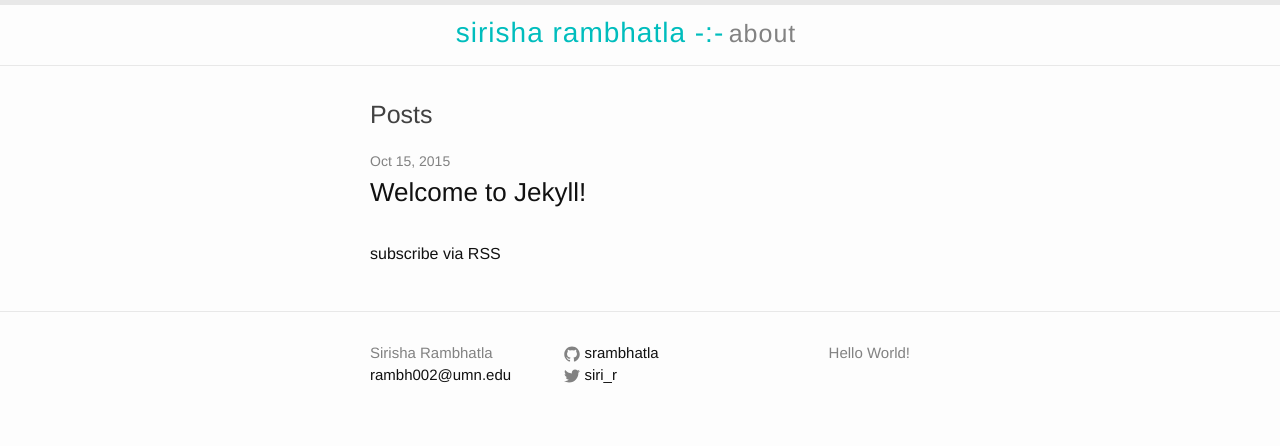
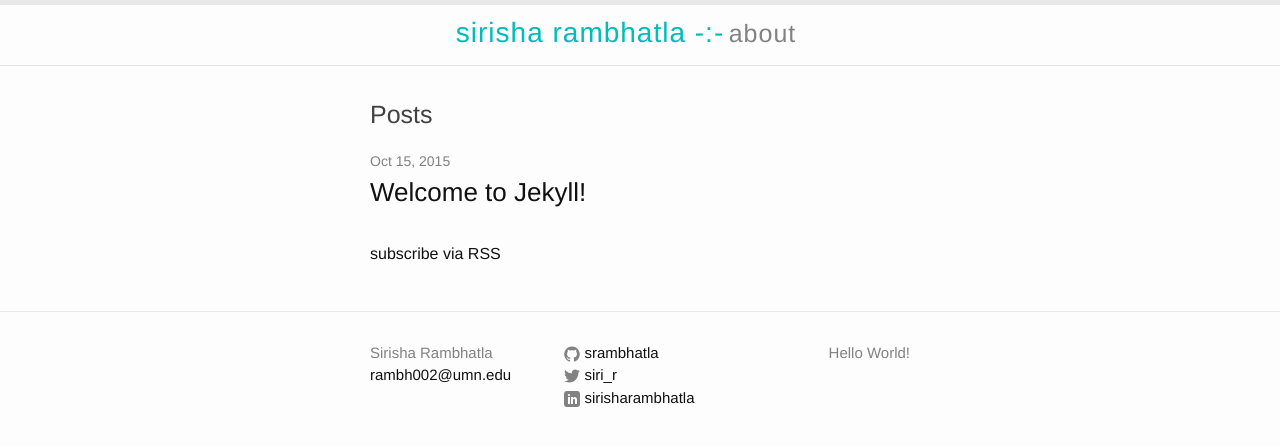
Before and after one commit to srambhatla/srambhatla.github.io, a Jekyll site: the page built from index.html, in a window 1280 px wide. Shown: the top 446 px of the page. Built offline with Jekyll 4.4.1, drawn with Linux system fonts in a browser that asks for light colours.

Commit message:
Add LinkedIn

```diff
--- a/_config.yml
+++ b/_config.yml
@@ -7,6 +7,7 @@
 url: "https://srambhatla.github.io/" # the base hostname & protocol for your site
 twitter_username: siri_r
 github_username:  srambhatla
+linkedin_username: sirisharambhatla
 highlighter: rouge
 # Build settings
 markdown: kramdown
--- a/_includes/footer.html
+++ b/_includes/footer.html
@@ -40,6 +40,18 @@
             </a>
           </li>
           {% endif %}
+
+          {% if site.linkedin_username %}
+          <li>
+            <a href="https://www.linkedin.com/in/{{ site.linkedin_username }}">
+              <span class="icon  icon--linkedin">
+                <svg viewBox="0 0 32 32"><path d="M26.625 0h-21.25c-2.956 0-5.375 2.419-5.375 5.375v21.25c0 2.956 2.419 5.375 5.375 5.375h21.25c2.956 0 5.375-2.419 5.375-5.375v-21.25c0-2.956-2.419-5.375-5.375-5.375zM12 26h-4v-14h4v14zM10 10c-1.105 0-2-0.895-2-2s0.895-2 2-2 2 0.895 2 2-0.895 2-2 2zM26 26h-4v-8c0-1.105-0.895-2-2-2s-2 0.895-2 2v8h-4v-14h4v2.483c0.825-1.133 2.086-2.483 3.5-2.483 2.485 0 4.5 2.239 4.5 5v9z" fill="#000000"></path></svg>
+              </span>
+
+              <span class="username">{{ site.linkedin_username }}</span>
+            </a>
+          </li>
+          {% endif %}
         </ul>
       </div>
 
--- a/_sass/_layout.scss
+++ b/_sass/_layout.scss
@@ -141,14 +141,14 @@
 }
 
 .footer-col-2 {
-    width: -webkit-calc(20% - (#{$spacing-unit} / 2));
+    width: -webkit-calc(30% - (#{$spacing-unit} / 2));
 
-    width:         calc(20% - (#{$spacing-unit} / 2));
+    width:         calc(30% - (#{$spacing-unit} / 2));
 }
 
 .footer-col-3 {
-    width: -webkit-calc(45% - (#{$spacing-unit} / 2));
-    width:         calc(45% - (#{$spacing-unit} / 2));
+    width: -webkit-calc(35% - (#{$spacing-unit} / 2));
+    width:         calc(35% - (#{$spacing-unit} / 2));
     text-align: right;
 }
 
```
Also changed, not shown: 5 other files.
